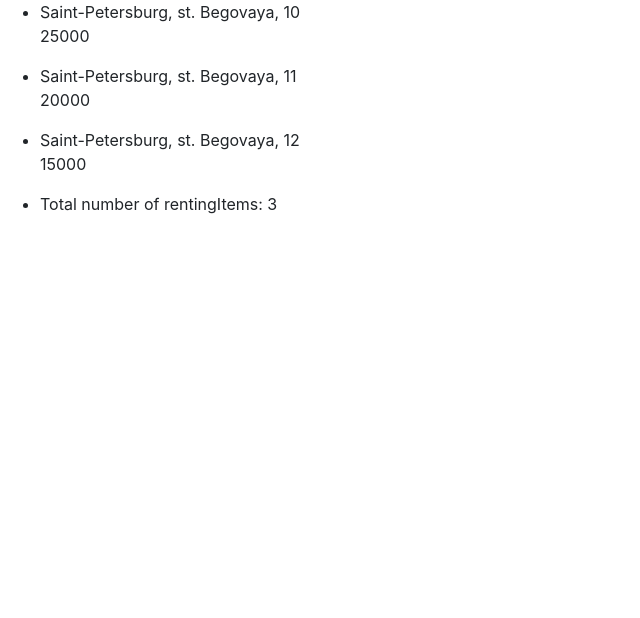
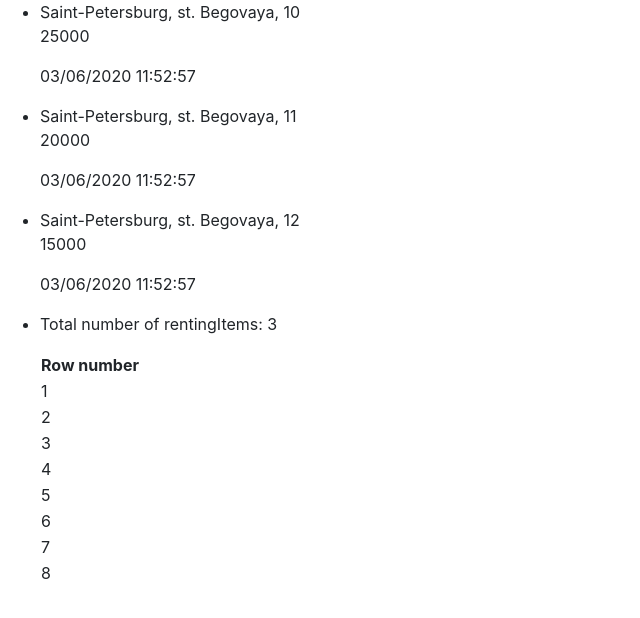
Before and after one commit to Shempp/Study, a Django app: page /rentalpropertyapp/ in a window 1280 px wide. Shown: the top 618 px of the page, without its empty margins (0-640 px from the left). Run offline with Django 3.2, Linux system fonts and the light colour scheme; some libraries are stand-ins or nearby versions.

Commit message:
Added time in view and model

```diff
--- a/Python/Django/RentalProperty_on_REST/rentalproperty/rentalpropertyapp/static/app.js
+++ b/Python/Django/RentalProperty_on_REST/rentalproperty/rentalpropertyapp/static/app.js
@@ -9,19 +9,22 @@ rentalpropertyApp.config(function($httpProvider) {
     $httpProvider.defaults.headers.common['X-Requested-With'] = 'XMLHttpRequest';
 });
 
-// TODO: add time in 'rentingItems' model
 // Define the `RentingItemsListController` controller on the `rentalpropertyApp` module
 rentalpropertyApp.controller('RentingItemsListController', function RentingItemsListController($scope) {
+    var currentDate = new Date();
     $scope.rentingItems = [
         {
             name: 'Saint-Petersburg, st. Begovaya, 10',
-            price: '25000'
+            price: '25000',
+            pub_date: currentDate,
         }, {
             name: 'Saint-Petersburg, st. Begovaya, 11',
-            price: '20000'
+            price: '20000',
+            pub_date: currentDate,
         }, {
             name: 'Saint-Petersburg, st. Begovaya, 12',
-            price: '15000'
+            price: '15000',
+            pub_date: currentDate,
         }
     ];
 });
--- a/Python/Django/RentalProperty_on_REST/rentalproperty/rentalpropertyapp/templates/home.html
+++ b/Python/Django/RentalProperty_on_REST/rentalproperty/rentalpropertyapp/templates/home.html
@@ -29,9 +29,14 @@
     <li ng-repeat="rentingItem in rentingItems">
         <span>{{rentingItem.name}}</span>
         <p>{{rentingItem.price}}</p>
+        <p>{{rentingItem.pub_date | date:'dd/MM/yyyy HH:mm:ss'}}</p>
     </li>
     <li>
         <p>Total number of rentingItems: {{rentingItems.length}}</p>
+        <table>
+            <tr><th>Row number</th></tr>
+            <tr ng-repeat="i in [0, 1, 2, 3, 4, 5, 6, 7]"><td>{{i+1}}</td></tr>
+        </table>
     </li>
     </ul>
     {% endverbatim %}
```
